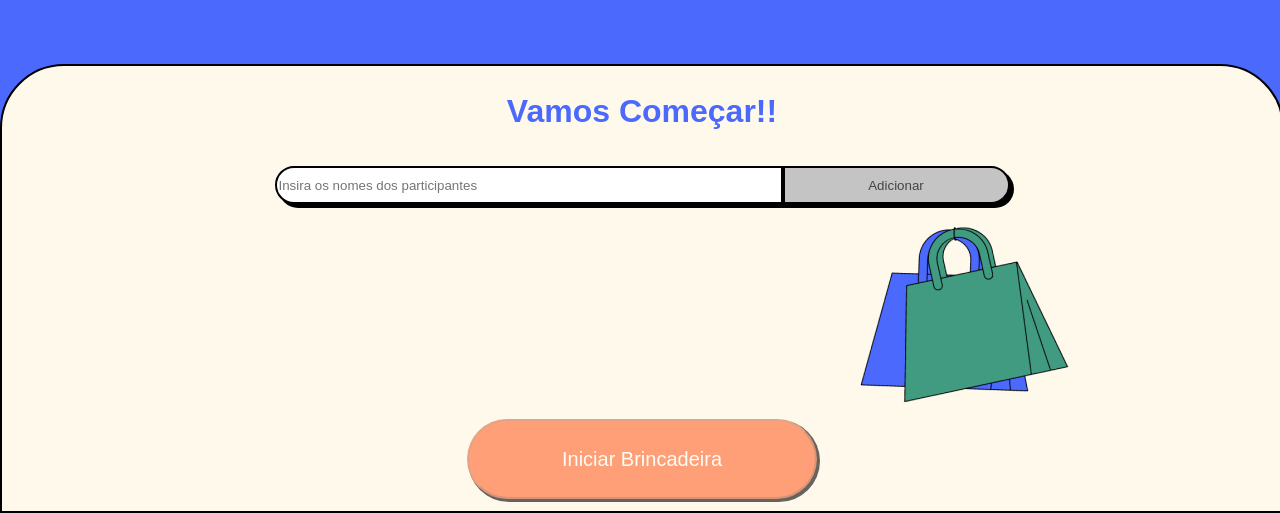
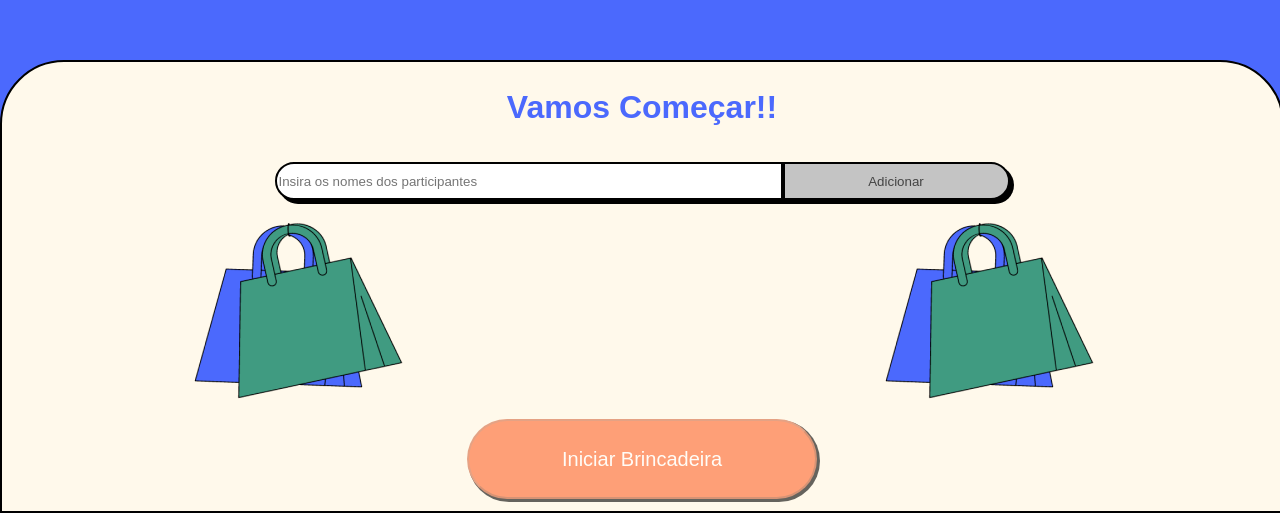
Before and after one commit to lucas648/sorteador-amigo-Secreto, a React (Create React App) app: page / in a window 1280 px wide. Shown: the part 287-800 px from the top of the page. Built offline with nearby package versions, Linux system fonts and the light colour scheme.

Commit message:
Mudanças no layout da página de sorteio

```diff
--- a/public/index.html
+++ b/public/index.html
@@ -24,7 +24,7 @@
       work correctly both with client-side routing and a non-root public URL.
       Learn how to configure a non-root public URL by running `npm run build`.
     -->
-    <title>React App</title>
+    <title>Sorteador</title>
   </head>
   <body>
     <noscript>You need to enable JavaScript to run this app.</noscript>
--- a/src/components/lista/Lista.module.scss
+++ b/src/components/lista/Lista.module.scss
@@ -1,9 +1,15 @@
-.image{
+.image1{
   position: relative;
-  left: 25%;
+  right: 33%;
+  margin: 16px;
+}
+
+.image2{
+  position: relative;
+  left: 33%;
   margin: 16px;
 }
 
 .lista{
-  position: absolute;
+  margin-top: 16px;
 }
--- a/src/components/lista/index.tsx
+++ b/src/components/lista/index.tsx
@@ -5,11 +5,13 @@ import listStyle from './Lista.module.scss'
 export default function ListaParticipantes(){
   const participantes: string[] = useListaParticipantes();
   return(
-    <>
-      <img
-        src={sacolas}
-        className={listStyle.image}
-      />
+    <div style={{display: 'flex'}}>
+      <div className={listStyle.image1}>
+        <img
+          src={sacolas}
+        />
+      </div>
+      <div>
       <ul className={listStyle.lista}>
         {participantes.map(
           participante =>
@@ -21,7 +23,13 @@ export default function ListaParticipantes(){
           )
         }
       </ul>
-    </>
+      </div>
+      <div className={listStyle.image2}>
+        <img
+          src={sacolas}
+        />
+      </div>
+    </div>
 
   )
 }
```
